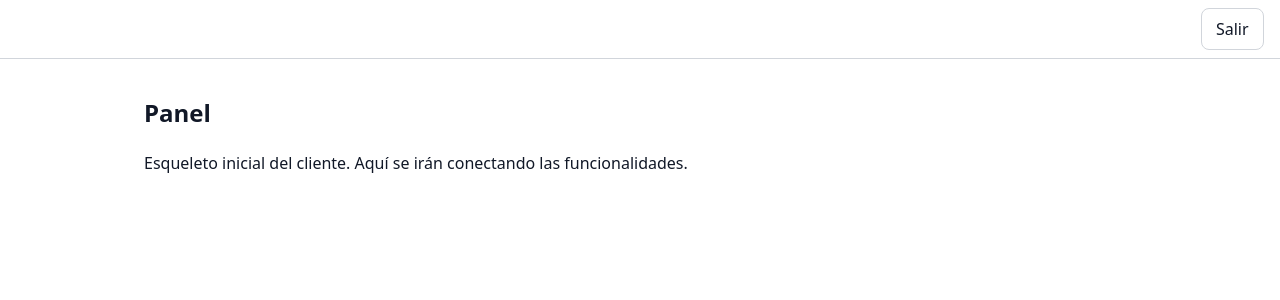
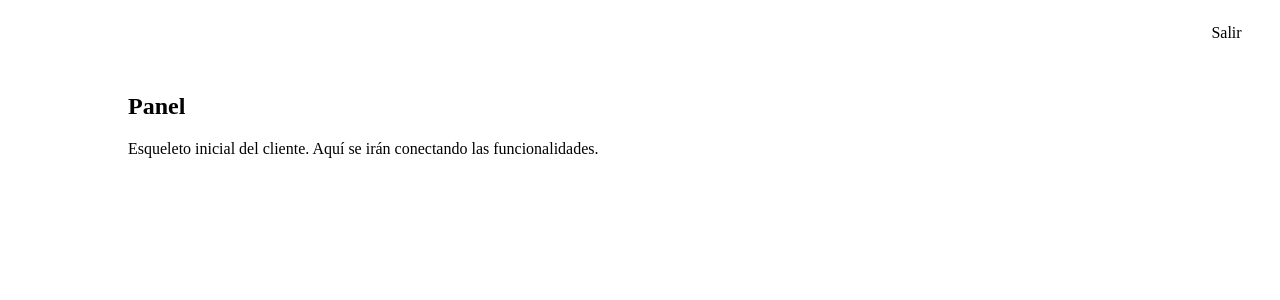
Before and after one commit to Git-Pusher-UAS/plataforma-frontend, a React (Vite) app: page / in a window 1280 px wide. Shown: the top 300 px of the page. Built offline with nearby package versions, Linux system fonts and the light colour scheme.

Commit message:
feat: Variables globales de colores y estilos

```diff
--- a/src/index.css
+++ b/src/index.css
@@ -1,36 +1,60 @@
-:root {
-  --fondo: #ffffff;
-  --texto: #111827;
-  --texto-suave: #4b5563;
-  --acento: #1f2937;
-  --borde: #d1d5db;
-  color-scheme: light dark;
+root {
+/* Color */--sai-crema:    #FBF6EF;
+/* fondo general */--sai-lila:     #F3EEFB;
+/* superficies */--sai-lavanda:  #CDBDF0;
+/* marca */--sai-violeta:  #6A4BA8;
+/* acciones y enlaces */--sai-ciruela:  #35244F;
+/* texto y menú del panel */--sai-suave:    #5E5278;
+/* texto secundario */--sai-rosa:     #F5BCD3;
+/* acento */--sai-durazno:  #FAD3B0;
+ /* aviso */--sai-menta:    #C4E8DA;
+ /* confirmación */--sai-coral:    #F4B3A6;
+ /* urgencia suave */--sai-ayuda:    #A63A2B;
+ /* botón de ayuda y errores */--sai-borde:    #E2D9F0;
+/* Mapa de calor (nivel 1 a 5) */--sai-calor-1: #F3EEFB;
+--sai-calor-2: #CDBDF0;
+--sai-calor-3: #A58AD8;
+--sai-calor-4: #6A4BA8;
+--sai-calor-5: #35244F;
+/* Tipografía */--sai-serif: "Cormorant Garamond", Georgia, serif;--sai-sans:  "Nunito Sans", system-ui, sans-serif;
+/* Forma */--sai-radio-campo: 12px;--sai-radio-tarjeta: 20px;--sai-radio-boton: 999px;--sai-sombra: 0 8px 24px rgba(53,36,79,.10);
 }
-@media (prefers-color-scheme: dark) {
-  :root {
-    --fondo: #111827;
-    --texto: #f3f4f6;
-    --texto-suave: #9ca3af;
-    --acento: #e5e7eb;
-    --borde: #374151;
-  }
+
+body {
+  background: var(--sai-crema);
+  color: var(--sai-ciruela);
+  font: 17px/1.6 var(--sai-sans); }
+
+h1,h2,h3 {
+  font-family: var(--sai-serif);
+  font-weight: 600;
+  line-height: 1.08;
 }
-* { box-sizing: border-box; }
-html, body, #root { height: 100%; }
-body {
-  margin: 0;
-  background: var(--fondo);
-  color: var(--texto);
-  font-family: system-ui, -apple-system, 'Segoe UI', Roboto, sans-serif;
-  line-height: 1.5;
-  padding-top: env(safe-area-inset-top, 0px);
-  padding-bottom: env(safe-area-inset-bottom, 0px);
+
+.boton {
+  background: var(--sai-violeta);
+  color: #fff; min-height: 48px;
+  padding: 0 24px; border-radius: var(--sai-radio-boton);
+  font-weight: 700;
 }
-.pagina { max-width: 64rem; margin: 0 auto; padding: 1rem; }
+
+.boton-ayuda {
+  background: var(--sai-ayuda);
+  color: #fff; min-height: 84px;
+  border-radius: var(--sai-radio-boton); font-weight: 700;
+}
+
+.pagina {
+  max-width: 64rem;
+  margin: 0 auto;
+  padding: 1rem;
+}
+
 .barra {
   display: flex; justify-content: flex-end; gap: .5rem;
   padding: .5rem 1rem; border-bottom: 1px solid var(--borde);
 }
+
 button {
   font: inherit; cursor: pointer; padding: .5rem .9rem;
   border: 1px solid var(--borde); border-radius: .5rem;
```
